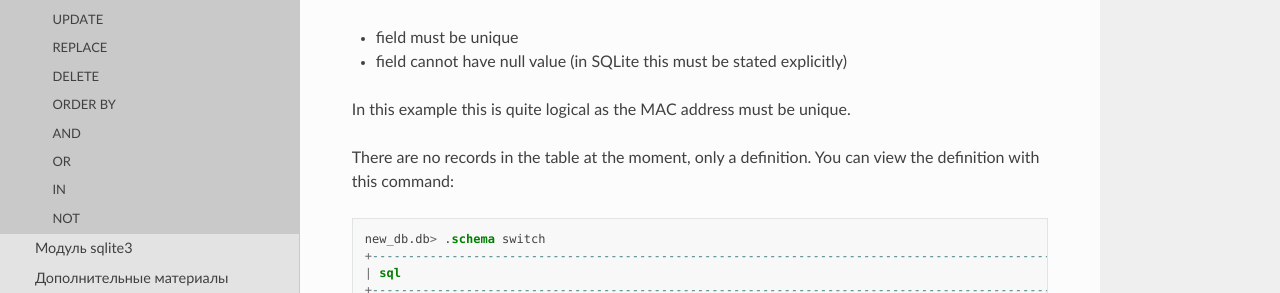
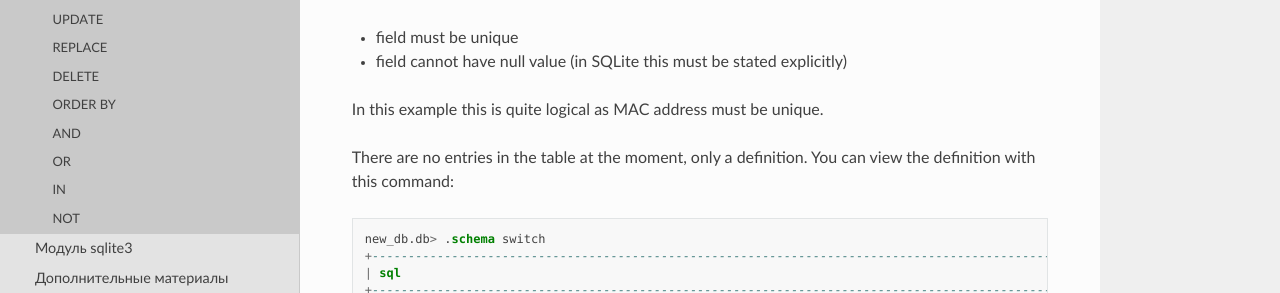
Before and after one commit to Aidar5/nattoeng, a Sphinx documentation site: the page built from docs/source/book/18_db/create.rst, in a window 1280 px wide and 1266 px high. Shown: the part 679-972 px from the top of the window. Built offline with Sphinx 7.4.7 and the Read the Docs theme 2.0.0, drawn with Linux system fonts in a browser that asks for light colours; pages that are not in the unit, such as notebooks, are missing from menus.

Commit message:
Update create.rst

```diff
--- a/docs/source/book/18_db/create.rst
+++ b/docs/source/book/18_db/create.rst
@@ -30,9 +30,9 @@ Additionally, *mac* field is the primary key. That automatically means that:
 * field must be unique
 * field cannot have null value (in SQLite this must be stated explicitly)
 
-In this example this is quite logical as the MAC address must be unique.
+In this example this is quite logical as MAC address must be unique.
 
-There are no records in the table at the moment, only a definition. You can view the definition with this command:
+There are no entries in the table at the moment, only a definition. You can view the definition with this command:
 
 .. code:: sql
 
```
